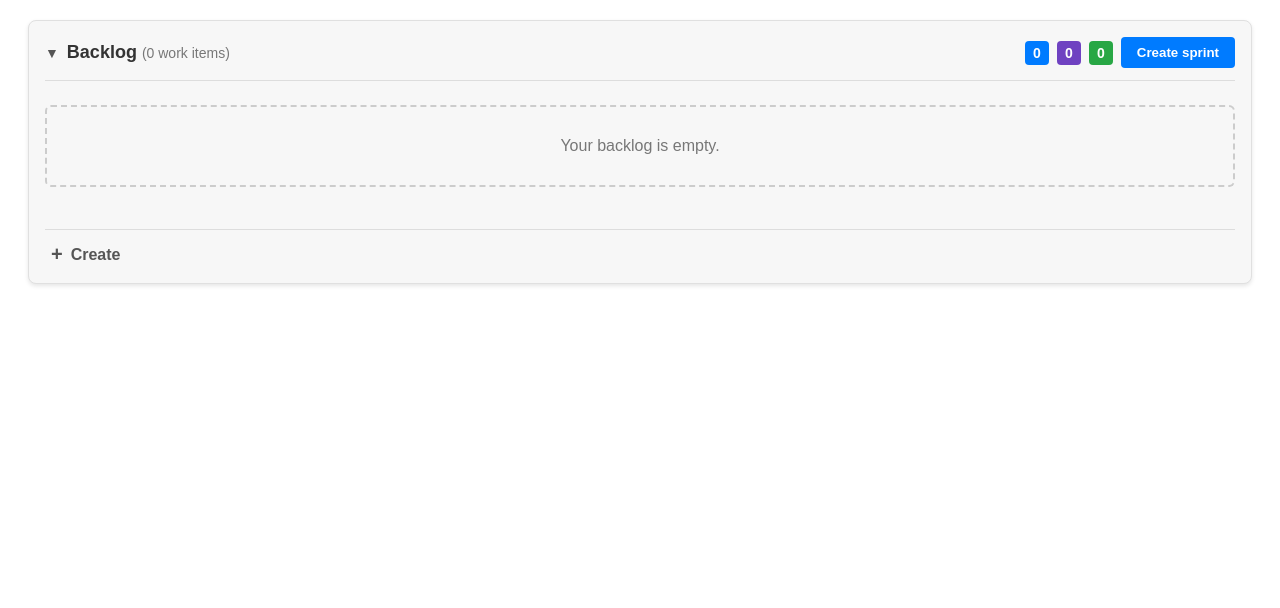
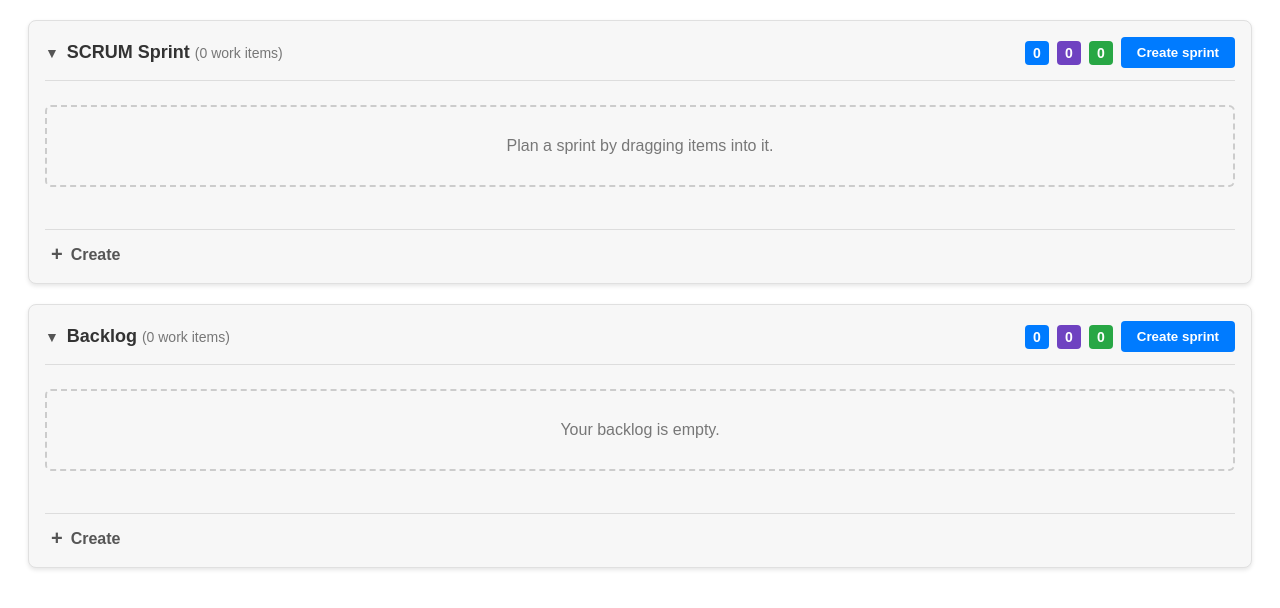
Before and after one commit to Amalanilkumar282/angular_assignment-repo, an Angular app: page / in a window 1280 px wide. Shown: the top 608 px of the page. Built offline with nearby package versions, Linux system fonts and the light colour scheme.

Commit message:
sprint component created

```diff
--- a/src/app/app.html
+++ b/src/app/app.html
@@ -1 +1,8 @@
-<app-backlog-container></app-backlog-container>
+
+<div>
+    <app-sprint-container></app-sprint-container>
+
+</div>
+<div>
+    <app-backlog-container></app-backlog-container>
+</div>
--- a/src/app/app.ts
+++ b/src/app/app.ts
@@ -1,10 +1,12 @@
 import { Component, signal } from '@angular/core';
 import { BacklogContainerComponent } from "../components/backlog-container/backlog-container";
+import { SprintContainerComponent } from "../components/sprint-container/sprint-container";
+
 
 @Component({
   selector: 'app-root',
   standalone: true,
-  imports: [BacklogContainerComponent],
+  imports: [BacklogContainerComponent, SprintContainerComponent],
   templateUrl: './app.html',
   styleUrls: ['./app.css']
 })
--- /dev/null
+++ b/src/components/sprint-container/sprint-container.css
@@ -0,0 +1,124 @@
+.backlog-container {
+  font-family: Arial, sans-serif;
+  border: 1px solid #e0e0e0;
+  border-radius: 8px;
+  background-color: #f7f7f7;
+  padding: 16px;
+  box-shadow: 0 2px 4px rgba(0, 0, 0, 0.1);
+  margin: 20px;
+}
+
+.backlog-header {
+  display: flex;
+  justify-content: space-between;
+  align-items: center;
+  padding-bottom: 12px;
+  border-bottom: 1px solid #ddd;
+}
+
+.header-left {
+  display: flex;
+  align-items: center;
+}
+
+.dropdown-icon {
+  font-size: 14px;
+  margin-right: 8px;
+  color: #555;
+  cursor: pointer;
+}
+
+.backlog-title {
+  font-size: 18px;
+  font-weight: 600;
+  color: #333;
+  margin: 0;
+}
+
+.work-items {
+  font-size: 14px;
+  font-weight: normal;
+  color: #777;
+}
+
+.backlog-controls {
+  display: flex;
+  align-items: center;
+}
+
+.item-count {
+  width: 24px;
+  height: 24px;
+  border-radius: 4px;
+  display: flex;
+  justify-content: center;
+  align-items: center;
+  font-size: 14px;
+  font-weight: bold;
+  color: white;
+  margin-right: 8px;
+}
+
+.blue {
+  background-color: #007bff;
+}
+
+.purple {
+  background-color: #6f42c1;
+}
+
+.green {
+  background-color: #28a745;
+}
+
+.create-sprint-button {
+  padding: 8px 16px;
+  border: none;
+  border-radius: 4px;
+  background-color: #007bff;
+  color: white;
+  font-weight: 600;
+  cursor: pointer;
+}
+
+.create-sprint-button:hover {
+  background-color: #0056b3;
+}
+
+.backlog-content {
+  min-height: 100px;
+  padding: 24px 0;
+}
+
+.backlog-empty-message {
+  border: 2px dashed #ccc;
+  border-radius: 6px;
+  text-align: center;
+  padding: 30px 20px;
+  color: #777;
+}
+
+.backlog-footer {
+  padding-top: 12px;
+  border-top: 1px solid #ddd;
+}
+
+.create-button {
+  background: none;
+  border: none;
+  color: #555;
+  font-size: 16px;
+  font-weight: 600;
+  cursor: pointer;
+  display: flex;
+  align-items: center;
+}
+
+.plus-icon {
+  font-size: 20px;
+  margin-right: 8px;
+}
+
+.create-button:hover {
+  color: #000;
+}
--- /dev/null
+++ b/src/components/sprint-container/sprint-container.html
@@ -0,0 +1,32 @@
+<div class="backlog-container">
+  <div class="backlog-header">
+    <div class="header-left">
+      <span class="dropdown-icon">▼</span>
+      <h3 class="backlog-title">
+        SCRUM Sprint <span class="work-items">({{ workItemsCount }} work items)</span>
+      </h3>
+    </div>
+    <div class="backlog-controls">
+      <div class="item-count blue">0</div>
+      <div class="item-count purple">0</div>
+      <div class="item-count green">0</div>
+      <button class="create-sprint-button" (click)="onCreateSprint()">Create sprint</button>
+    </div>
+  </div>
+  <div class="backlog-content">
+    <ng-container *ngIf="workItemsCount === 0; else backlogList">
+      <div class="backlog-empty-message">
+        Plan a sprint by dragging items into it.
+      </div>
+    </ng-container>
+
+    <ng-template #backlogList>
+      </ng-template>
+  </div>
+  <div class="backlog-footer">
+    <button class="create-button" (click)="onCreateWorkItem()">
+      <span class="plus-icon">+</span>
+      Create
+    </button>
+  </div>
+</div>
--- /dev/null
+++ b/src/components/sprint-container/sprint-container.ts
@@ -0,0 +1,33 @@
+import { Component } from '@angular/core';
+import { NgIf } from '@angular/common';
+
+@Component({
+  selector: 'app-sprint-container',
+  standalone: true,
+  imports: [NgIf],
+  templateUrl: './sprint-container.html',
+  styleUrls: ['./sprint-container.css']
+})
+export class SprintContainerComponent {
+
+  workItemsCount: number = 0; // Initialize with 0 for the empty state
+
+  constructor() { }
+
+  /**
+   * Handles the "Create sprint" button click.
+   * Add your logic here, e.g., opening a modal or navigating.
+   */
+  onCreateSprint(): void {
+    console.log('Create sprint button clicked!');
+  }
+
+  /**
+   * Handles the "Create" button click in the footer.
+   * Add logic to create a new work item.
+   */
+  onCreateWorkItem(): void {
+    console.log('Create work item button clicked!');
+    // Example: this.workItemsCount++;
+  }
+}
```
Also changed, not shown: 1 other file (tests, documents, lock files or other folders).
